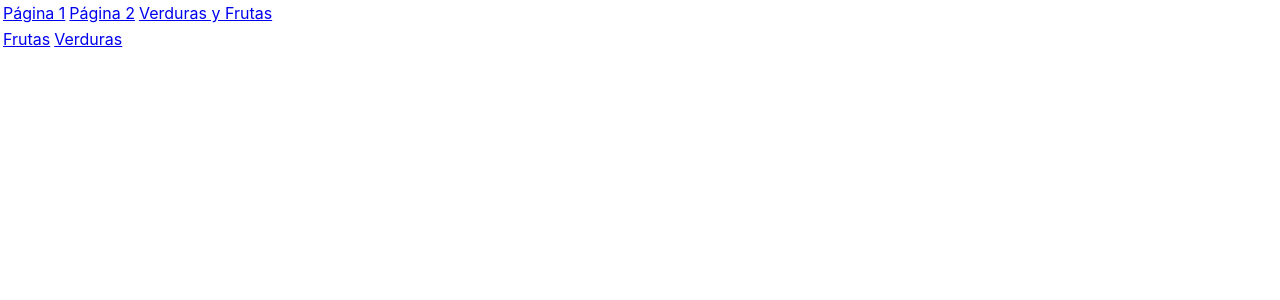
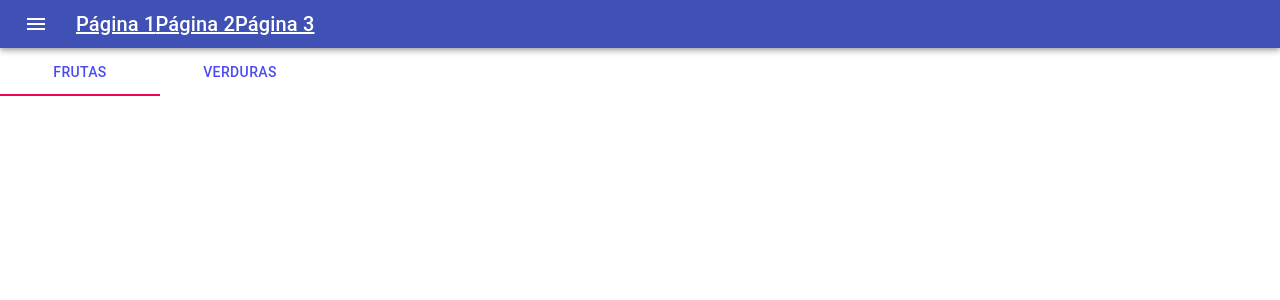
Before and after one commit to mzavaletavargas/app-react-prueba, a React (Create React App) app: page /pagina3 in a window 1280 px wide. Shown: the top 300 px of the page. Built offline with nearby package versions, Linux system fonts and the light colour scheme.

Commit message:
adding nested routers

```diff
--- a/package.json
+++ b/package.json
@@ -3,6 +3,8 @@
   "version": "0.1.0",
   "private": true,
   "dependencies": {
+    "@material-ui/core": "^4.11.2",
+    "@material-ui/icons": "^4.11.2",
     "@testing-library/jest-dom": "^5.11.4",
     "@testing-library/react": "^11.1.0",
     "@testing-library/user-event": "^12.1.10",
--- a/src/App.js
+++ b/src/App.js
@@ -2,7 +2,7 @@ import React from 'react';
 import TodoList from './TodoList';
 import './App.css';
 import { BrowserRouter as Router, Route, Switch } from 'react-router-dom';
-import { Navigation } from './Navigation';
+import Navigation from './Navigation';
 import { Category } from './Category';
 
 export default function App() {
@@ -35,7 +35,7 @@ export default function App() {
             <TodoList list={dataList}> </TodoList>
           </Route>
           <Route path="/pagina3">
-          <Category/>
+            <Category />
           </Route>
           <Route path="/">
             <div>
--- a/src/Category.js
+++ b/src/Category.js
@@ -1,28 +1,37 @@
 import React from 'react'
-import { BrowserRouter as Router, Link, Route, Switch } from 'react-router-dom'
+import {
+    BrowserRouter as Router,
+    Link,
+    Route,
+    Switch,
+    useRouteMatch
+} from 'react-router-dom'
+import Tabs from '@material-ui/core/Tabs';
+import Tab from '@material-ui/core/Tab';
+import Typography from '@material-ui/core/Typography';
+import Box from '@material-ui/core/Box';
 
 export const Category = () => {
+    const match = useRouteMatch();
     return (
         <Router>
             <div>
-            <nav>
-                <table>
-                <tr key="">
-                    <td><Link to="/pagina3/frutas">Frutas</Link></td>
-                    <td><Link to="/pagina3/verduras">Verduras</Link></td>
-                </tr>
-                </table>
-            </nav>
+                <Tabs value={0}>
+
+                    <Link to={`${match.url}/frutas`}> <Tab label="frutas"></Tab></Link>
+                    <Link to={`${match.url}/verduras`}> <Tab label="verduras"></Tab></Link>
+
+                </Tabs>
                 <Switch >
-                <Route path="/pagina3/frutas">
-                <div>
-                    <h1>Estas en la pagina de frutas</h1>
-                </div>
+                    <Route path={`${match.url}/frutas`}>
+                        <Box>
+                            <Typography>Estas en la pagina de frutas</Typography>
+                        </Box>
                     </Route>
-                <Route path="/pagina3/verduras">
-                <div>
-                    <h1>Estas en la pagina de verduras</h1>
-                </div>
+                    <Route path={`${match.url}/verduras`}>
+                        <Box>
+                            <Typography>Estas en la pagina de verduras</Typography>
+                        </Box>
                     </Route>
                 </Switch>
             </div>
--- a/src/Navigation.js
+++ /dev/null
@@ -1,16 +0,0 @@
-import React from 'react';
-import { Link } from 'react-router-dom';
-
-export const Navigation = () => {
-    return (
-        <nav>
-            <table>
-            <tr key="">
-                <td><Link to="/pagina1">Página 1</Link></td>
-                <td><Link to="/pagina2">Página 2</Link></td>
-                <td><Link to="/pagina3">Verduras y Frutas</Link></td>
-            </tr>
-            </table>
-        </nav>
-    )
-}
--- a/src/Navigation.jsx
+++ b/src/Navigation.jsx
@@ -4,16 +4,44 @@ import {
  Link,
 } from 'react-router-dom';
 
+import { makeStyles } from '@material-ui/core/styles';
+import AppBar from '@material-ui/core/AppBar';
+import Toolbar from '@material-ui/core/Toolbar';
+import Typography from '@material-ui/core/Typography';
+import IconButton from '@material-ui/core/IconButton';
+import MenuIcon from '@material-ui/icons/Menu';
+const useStyles = makeStyles((theme) => ({
+ root: {
+  flexGrow: 1,
+ },
+ menuButton: {
+  marginRight: theme.spacing(2),
+ },
+ title: {
+  flexGrow: 1,
+ },
+ link: {
+  color: 'white'
+ }
+}));
+
 const Navigation = (props) => {
+ const classes = useStyles();
+
  return <React.Fragment>
-  <nav>
-   <table>
-    <tr key="">
-     <td><Link to="/pagina1" >pagina 1</Link></td>
-     <td><Link to="/pagina2">pagina 2</Link></td>
-    </tr>
-   </table>
-  </nav>
+  <AppBar position="static">
+   <Toolbar variant="dense">
+    <IconButton edge="start" className={classes.menuButton} color="inherit" aria-label="menu">
+     <MenuIcon />
+    </IconButton>
+    <Typography variant="h6" color="inherit">
+     <Link className={classes.link} to="/pagina1">Página 1</Link>
+     <Link className={classes.link} to="/pagina2">Página 2</Link>
+     <Link className={classes.link} to="/pagina3">Página 3</Link>
+    </Typography>
+   </Toolbar>
+  </AppBar>
+
 
  </React.Fragment>
 }
```
Also changed, not shown: 2 other files (tests, documents, lock files or other folders). Lines whose indentation alone changed are shown as unchanged.
